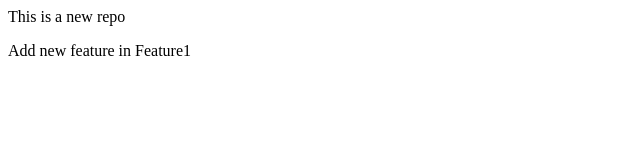
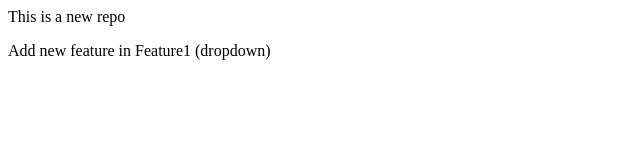
Before and after one commit to suchitra0919/localrepo, a plain HTML site: page index.html in a window 1280 px wide. Shown: the full height of the page, 0-640 px from the left. Drawn offline with Linux system fonts and the light colour scheme.

Commit message:
Add dropdown

```diff
--- a/index.html
+++ b/index.html
@@ -1,2 +1,2 @@
 <p>This is a new repo</p>
-<p> Add new feature in Feature1</p>
+<p> Add new feature in Feature1 (dropdown)</p>
```
